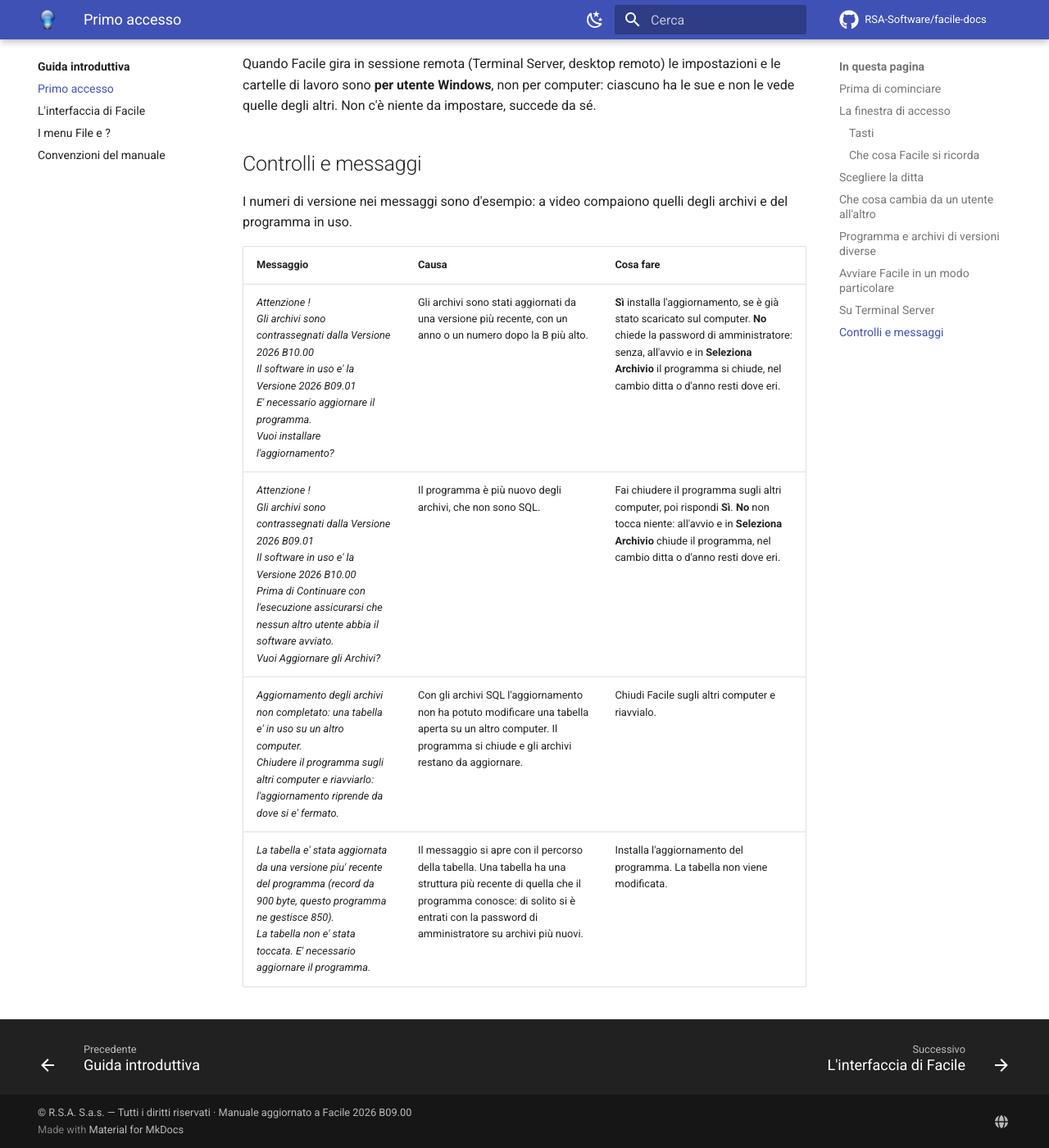
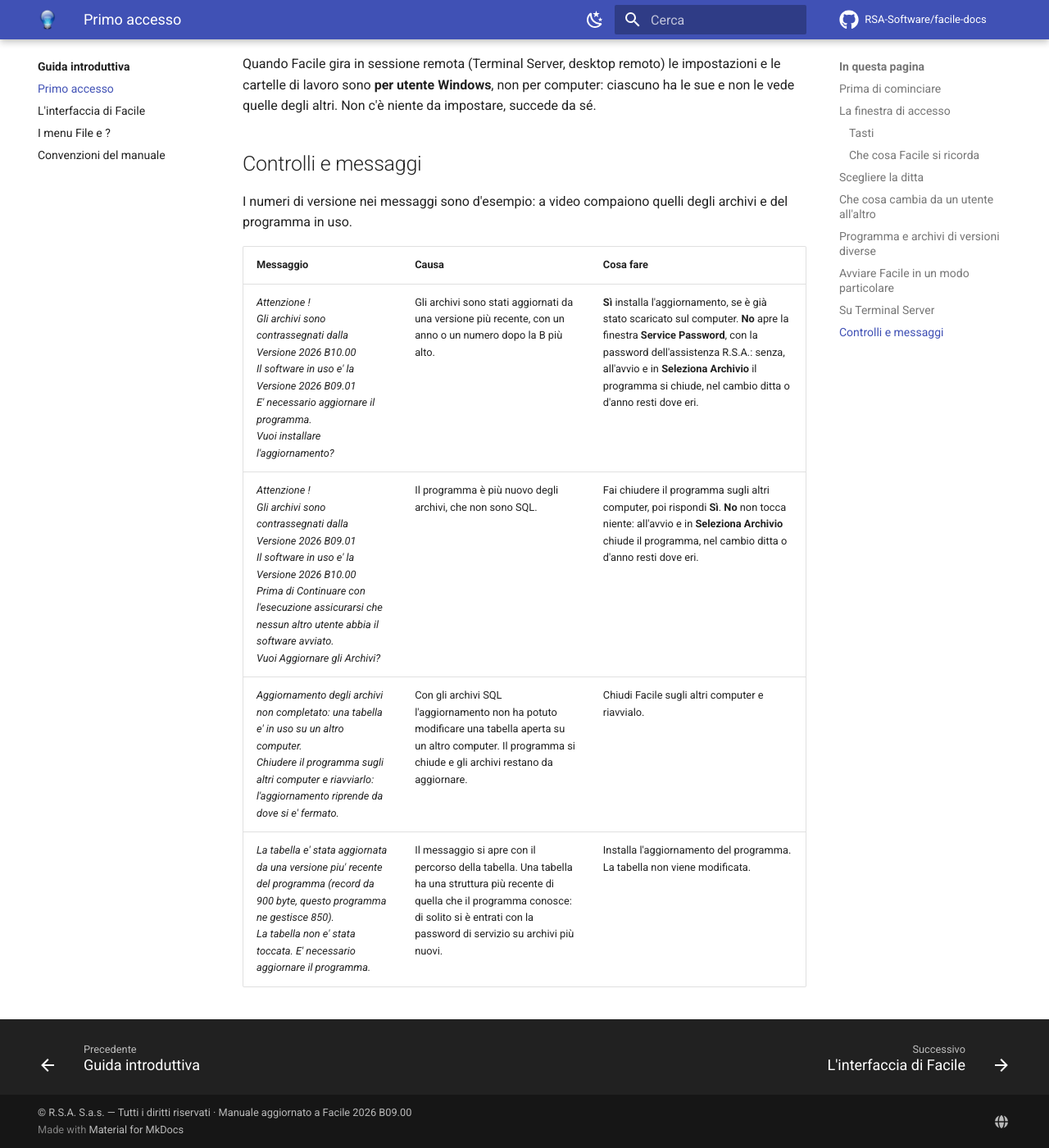
Before and after one commit to RSA-Software/facile-docs, an MkDocs documentation site: the page built from docs/introduzione/primo-accesso.md, in a window 1280 px wide and 1400 px high, scrolled down 5116 px. Shown: the whole window at 82% size. Built offline with MkDocs 1.6.1 and Material for MkDocs 9.7.7, drawn with Linux system fonts in a browser that asks for light colours; comment, search, counter and statistics services are not loaded; some of the changed text lies outside the part shown.

Commit message:
Primo accesso: senza aggiornare si entra con la password di servizio dell'assistenza, non di amministratore
Co-Authored-By: Claude Opus 5.5 <noreply@anthropic.com>

```diff
--- a/docs/introduzione/primo-accesso.md
+++ b/docs/introduzione/primo-accesso.md
@@ -170,7 +170,7 @@ nuova.
 |---|---|
 | Stesso anno e stesso numero dopo la B | Si entra senza domande, qualunque sia la build. |
 | Il programma è più nuovo degli archivi | Gli archivi si aggiornano all'avvio. Con gli archivi SQL l'aggiornamento parte da solo, con una finestra di avanzamento; con gli altri archivi Facile chiede prima conferma, perché durante l'aggiornamento **nessun altro computer** deve avere il programma aperto. |
-| Gli archivi sono più nuovi del programma | Facile propone di installare l'aggiornamento. Chi non lo installa entra solo con la password di amministratore. |
+| Gli archivi sono più nuovi del programma | Facile propone di installare l'aggiornamento. Senza installarlo si entra solo con la password di servizio dell'[assistenza R.S.A.](../moduli/utility/assistenza.md), che non è una password impostabile dal programma. |
 
 !!! warning "Con gli archivi SQL l'aggiornamento non aspetta all'infinito"
 
@@ -217,7 +217,7 @@ degli archivi e del programma in uso.
 
 | Messaggio | Causa | Cosa fare |
 |---|---|---|
-| *Attenzione !<br>Gli archivi sono contrassegnati dalla Versione 2026 B10.00<br>Il software in uso e' la Versione 2026 B09.01<br>E' necessario aggiornare il programma.<br>Vuoi installare l'aggiornamento?* | Gli archivi sono stati aggiornati da una versione più recente, con un anno o un numero dopo la B più alto. | **Sì** installa l'aggiornamento, se è già stato scaricato sul computer. **No** chiede la password di amministratore: senza, all'avvio e in **Seleziona Archivio** il programma si chiude, nel cambio ditta o d'anno resti dove eri. |
+| *Attenzione !<br>Gli archivi sono contrassegnati dalla Versione 2026 B10.00<br>Il software in uso e' la Versione 2026 B09.01<br>E' necessario aggiornare il programma.<br>Vuoi installare l'aggiornamento?* | Gli archivi sono stati aggiornati da una versione più recente, con un anno o un numero dopo la B più alto. | **Sì** installa l'aggiornamento, se è già stato scaricato sul computer. **No** apre la finestra **Service Password**, con la password dell'assistenza R.S.A.: senza, all'avvio e in **Seleziona Archivio** il programma si chiude, nel cambio ditta o d'anno resti dove eri. |
 | *Attenzione !<br>Gli archivi sono contrassegnati dalla Versione 2026 B09.01<br>Il software in uso e' la Versione 2026 B10.00<br>Prima di Continuare con l'esecuzione assicurarsi che nessun altro utente abbia il software avviato.<br>Vuoi Aggiornare gli Archivi?* | Il programma è più nuovo degli archivi, che non sono SQL. | Fai chiudere il programma sugli altri computer, poi rispondi **Sì**. **No** non tocca niente: all'avvio e in **Seleziona Archivio** chiude il programma, nel cambio ditta o d'anno resti dove eri. |
 | *Aggiornamento degli archivi non completato: una tabella e' in uso su un altro computer.<br>Chiudere il programma sugli altri computer e riavviarlo: l'aggiornamento riprende da dove si e' fermato.* | Con gli archivi SQL l'aggiornamento non ha potuto modificare una tabella aperta su un altro computer. Il programma si chiude e gli archivi restano da aggiornare. | Chiudi Facile sugli altri computer e riavvialo. |
-| *La tabella e' stata aggiornata da una versione piu' recente del programma (record da 900 byte, questo programma ne gestisce 850).<br>La tabella non e' stata toccata. E' necessario aggiornare il programma.* | Il messaggio si apre con il percorso della tabella. Una tabella ha una struttura più recente di quella che il programma conosce: di solito si è entrati con la password di amministratore su archivi più nuovi. | Installa l'aggiornamento del programma. La tabella non viene modificata. |
+| *La tabella e' stata aggiornata da una versione piu' recente del programma (record da 900 byte, questo programma ne gestisce 850).<br>La tabella non e' stata toccata. E' necessario aggiornare il programma.* | Il messaggio si apre con il percorso della tabella. Una tabella ha una struttura più recente di quella che il programma conosce: di solito si è entrati con la password di servizio su archivi più nuovi. | Installa l'aggiornamento del programma. La tabella non viene modificata. |
```
Also changed, not shown: docs/appendici/messaggi-errore.md (+2 -2 lines).
